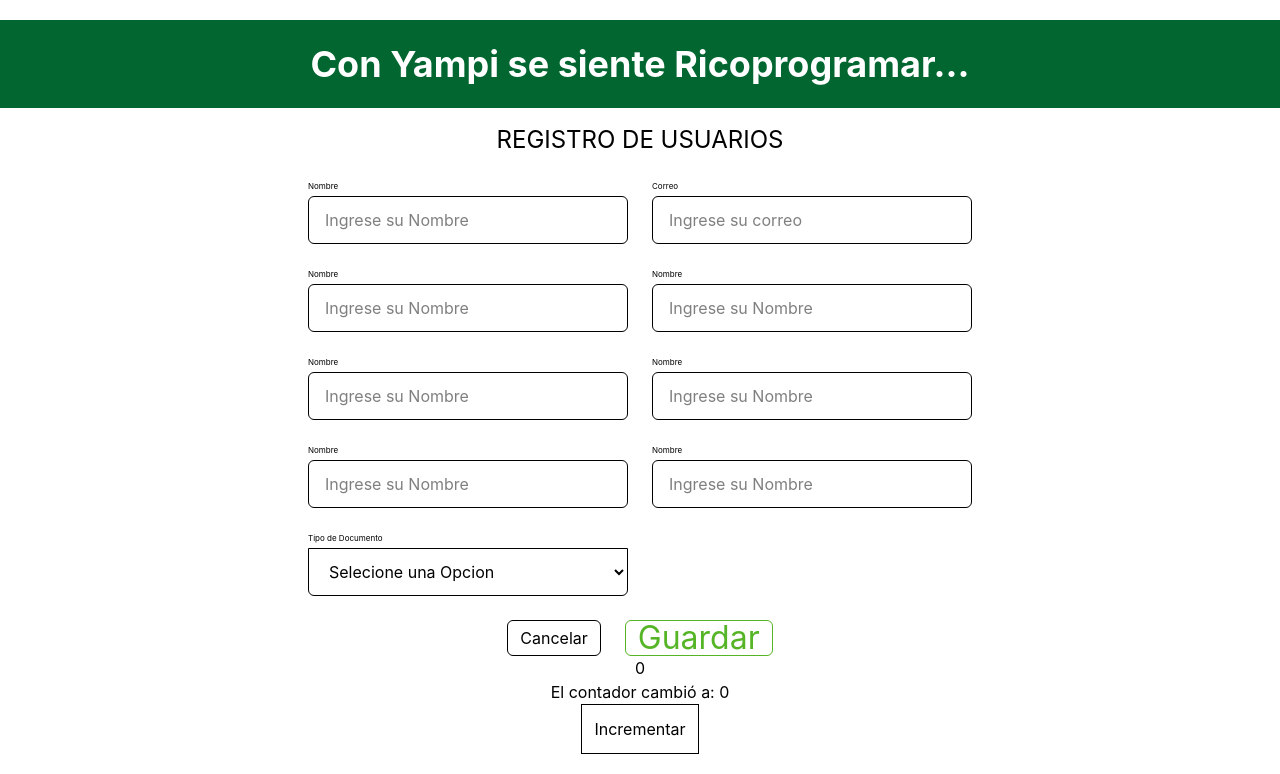
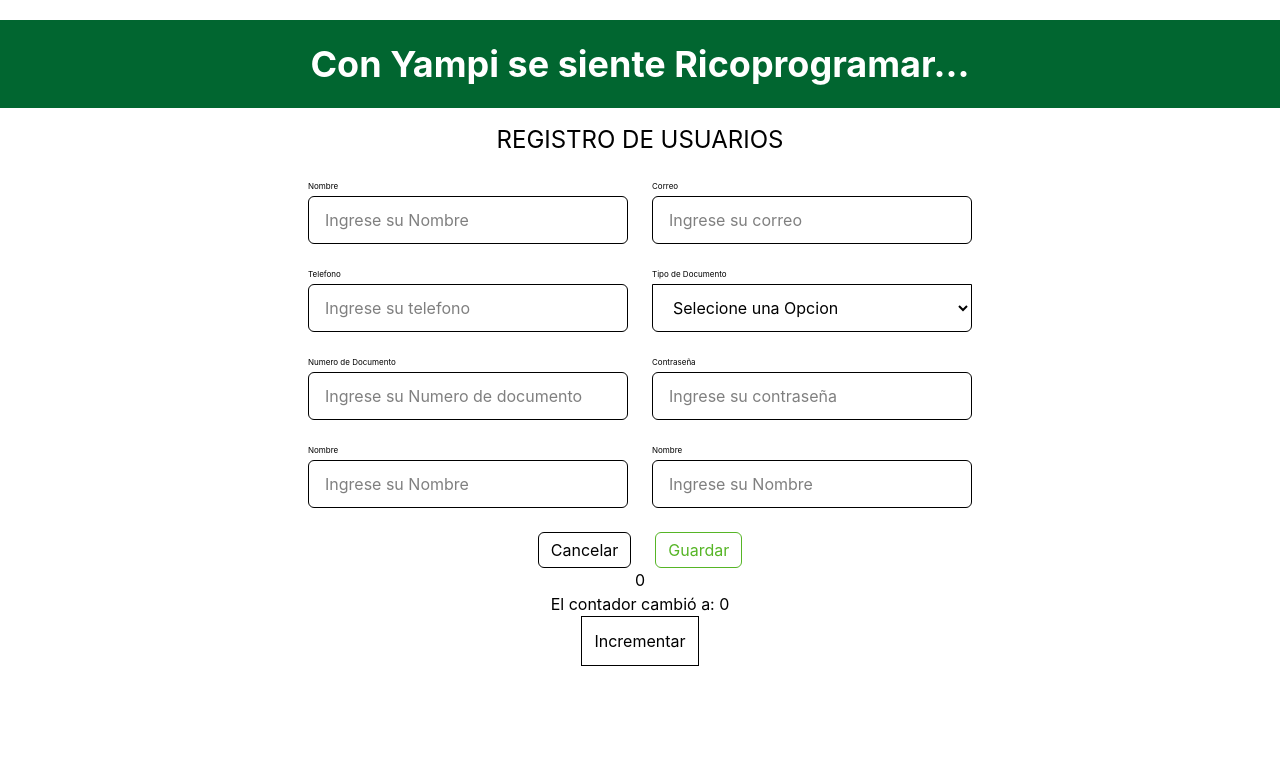
Before and after one commit to YampiiGomezz05/React-Arquitectura-Proyecto, a React (Vite) app: page / in a window 1280 px wide. Shown: the top 774 px of the page. Built offline with nearby package versions, Linux system fonts and the light colour scheme.

Commit message:
feat:creacion de fomrulario del usuario para realizar validaciones con zod

```diff
--- a/src/features/users/components/UserRegisterForm.jsx
+++ b/src/features/users/components/UserRegisterForm.jsx
@@ -16,9 +16,9 @@
     const handleNameChange = (e) => {
         console.log("Nombre: "  + e.target.value)
     }
-    const handleEmailBlur = (e) => {
-        console.log("Email: "  + e.target.value)
-    }
+    // const handleEmailBlur = (e) => {
+    //     console.log("Email: "  + e.target.value)
+    // }
 
 
     return(
@@ -32,16 +32,47 @@
 
     <Input
     label= "Nombre"
+    name= "userName"
     placeholder= "Ingrese su Nombre"
     type="input"
     onChange ={handleNameChange}
     />
+
     <Input
     label= "Correo"
+    name= "userEmail"
     placeholder= "Ingrese su correo"
     type="email"
-    onBlur = {handleEmailBlur}
     />
+
+    <Input
+    label= "Telefono"
+    name= "userPhone"
+    placeholder= "Ingrese su telefono"
+    type="tel"
+    />
+
+
+    <Select
+    label= "Tipo de Documento"
+    name= "userDocumentType"
+    options= {DocumentType}
+    />
+
+    <Input
+    label= "Numero de Documento"
+    name= "userDocumentNumber"
+    placeholder= "Ingrese su Numero de documento"
+    />
+
+    <Input
+    label= "Contraseña"
+    name= "userPassword"
+    placeholder= "Ingrese su contraseña"
+    type="password"
+    onChange ={handleNameChange}
+    />
+
 
     <Input
     label= "Nombre"
@@ -56,40 +87,6 @@
     type="input"
     onChange ={handleNameChange}
     />
-
-    <Input
-    label= "Nombre"
-    placeholder= "Ingrese su Nombre"
-    type="input"
-    onChange ={handleNameChange}
-    />
-
-    <Input
-    label= "Nombre"
-    placeholder= "Ingrese su Nombre"
-    type="input"
-    onChange ={handleNameChange}
-    />
-
-    <Input
-    label= "Nombre"
-    placeholder= "Ingrese su Nombre"
-    type="input"
-    onChange ={handleNameChange}
-    />
-
-    <Input
-    label= "Nombre"
-    placeholder= "Ingrese su Nombre"
-    type="input"
-    onChange ={handleNameChange}
-    />
-
-    <Select
-        label= "Tipo de Documento"
-        name= "DocumentType"
-        options= {DocumentType}
-        />
 
 </div>
 
--- a/src/shared/components/Button.jsx
+++ b/src/shared/components/Button.jsx
@@ -7,9 +7,9 @@
 }) {
 
     const variants = {
-        primary: "text-brand border text-h1",
+        primary: "text-brand border text-body hover:bg-surface-muted hover:text-text-inverse",
         secondary:
-        "bg-background border border-border text-text-inverse hover:bg-surface-muted "
+        "bg-background border border-border text-text-primary hover:bg-surface-muted hover:text-text-inverse "
     };
 
     const sizes = {
--- a/src/styles/semantic.css
+++ b/src/styles/semantic.css
@@ -23,7 +23,7 @@
     --semantic-text-primary: var(--color-neutral-900);
     --semantic-text-secundary: var(--color-neutral-700);
     --semantic-text-muted: var(--color-neutral-500);
-    --semantic-text-inverse: var(--color-neutral-50);
+    --semantic-text-inverse: var(--color-white);
 
 
 
```
